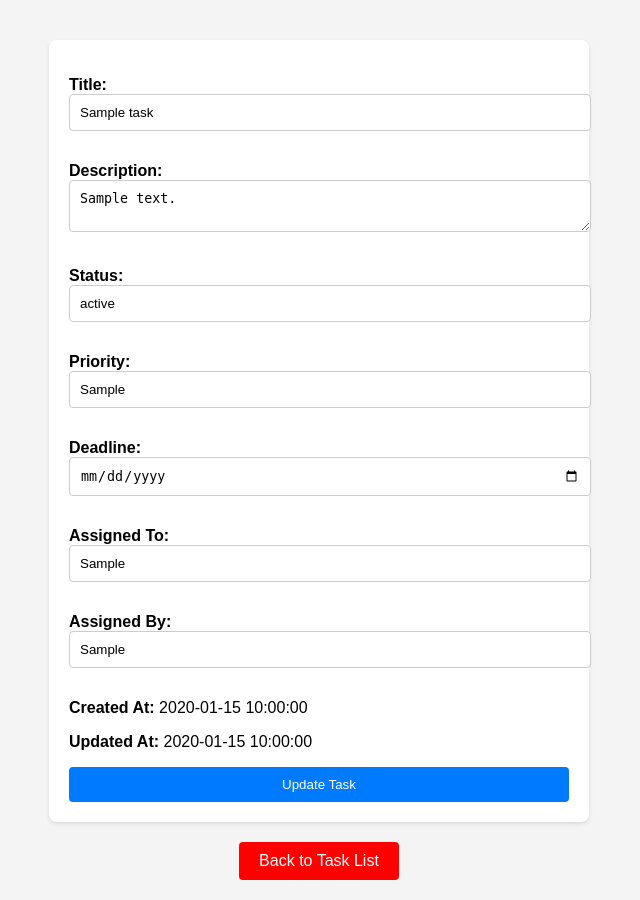
After one commit to Alessandro-Gomes-Bravio/A.V25, a Flask app: page /edit_task/1 in a window 1280 px wide. The commit adds this page. Shown: the whole page, without its empty margins (321-961 px from the left). Run offline with Flask 3, Linux system fonts and the light colour scheme; tables that the repository leaves empty or names only in its code hold one stand-in row (values such as "Sample post").

Commit message:
edit task
user story 3-A

```diff
--- a/app.py
+++ b/app.py
@@ -243,6 +243,28 @@ def show_task(task_id):
 
 
 
+@app.route('/edit_task/<int:task_id>', methods=['GET'])
+def edit_task(task_id):
+    task = Task.get_task_by_id(task_id)
+    if task:
+        return render_template('edit_task.html', task=task)  # Render edit form with task data
+    return redirect(url_for('show_tasks'))  # Redirect if task not found
+
+@app.route('/update_task/<int:task_id>', methods=['POST'])
+def update_task(task_id):
+    title = request.form['title']
+    description = request.form['description']
+    status = request.form['status']
+    priority = request.form['priority']
+    deadline = request.form['deadline']
+    assigned_to = request.form['assigned_to']
+    assigned_by = request.form['assigned_by']
+
+    Task.update_task(task_id, title, description, status, priority, deadline, assigned_to, assigned_by)
+
+    return redirect(url_for('show_task', task_id=task_id))  # Redirect to task details after update
+
+
 
 if __name__ == '__main__':
     app.run(debug=True)
--- a/models.py
+++ b/models.py
@@ -134,3 +134,16 @@ class Task:
         query = "SELECT * FROM tasks WHERE id = %s"
         cursor = db.execute(query, (task_id,))
         return cursor.fetchone()
+
+    @staticmethod
+    def update_task(task_id, title, description, status, priority, deadline, assigned_to, assigned_by):
+        """
+        Update a task in the database.
+        """
+        query = """
+        UPDATE tasks
+        SET title = %s, description = %s, status = %s, priority = %s, deadline = %s, assigned_to = %s, assigned_by = %s
+        WHERE id = %s
+        """
+        db.execute(query, (title, description, status, priority, deadline, assigned_to, assigned_by, task_id))
+        print(f"DEBUG: Taak geüpdatet: {title}")
--- a/static/task.css
+++ b/static/task.css
@@ -11,6 +11,14 @@ h1 {
 }
 
 form {
+    max-width: 500px;
+    margin: 20px auto;
+    padding: 20px;
+    background: #ffffff;
+    box-shadow: 0 2px 4px rgba(0, 0, 0, 0.1);
+    border-radius: 8px;
+}
+.container {
     max-width: 500px;
     margin: 20px auto;
     padding: 20px;
--- /dev/null
+++ b/templates/edit_task.html
@@ -0,0 +1,25 @@
+<!DOCTYPE html>
+<html lang="en">
+    <head>
+        <meta charset="UTF-8">
+        <meta name="viewport" content="width=device-width, initial-scale=1.0">
+        <title>Task Details</title>
+        <link rel="stylesheet" href="{{ url_for('static', filename='task.css') }}">
+    </head>
+    <body>
+        <form action="{{ url_for('update_task', task_id=task['id']) }}" method="POST">
+            <p><strong>Title:</strong> <input type="text" name="title" value="{{ task['title'] }}" /></p>
+            <p><strong>Description:</strong> <textarea name="description">{{ task['description'] }}</textarea></p>
+            <p><strong>Status:</strong> <input type="text" name="status" value="{{ task['status'] }}" /></p>
+            <p><strong>Priority:</strong> <input type="text" name="priority" value="{{ task['priority'] }}" /></p>
+            <p><strong>Deadline:</strong> <input type="date" name="deadline" value="{{ task['deadline'] }}" /></p>
+            <p><strong>Assigned To:</strong> <input type="text" name="assigned_to" value="{{ task['assigned_to'] }}" /></p>
+            <p><strong>Assigned By:</strong> <input type="text" name="assigned_by" value="{{ task['assigned_by'] }}" /></p>
+            <p><strong>Created At:</strong> {{ task['created_at'] }}</p>
+            <p><strong>Updated At:</strong> {{ task['updated_at'] }}</p>
+
+            <button type="submit">Update Task</button>
+        </form>
+        <a href="{{ url_for('user') }}">Back to Task List</a>
+    </body>
+</html>
--- a/templates/show_task.html
+++ b/templates/show_task.html
@@ -7,6 +7,7 @@
         <link rel="stylesheet" href="{{ url_for('static', filename='task.css') }}">
     </head>
     <body>
+        <div class="container">
             <h1>Task Details</h1>
             <p><strong>Title:</strong> {{ task['title'] }}</p>
             <p><strong>Description:</strong> {{ task['description'] }}</p>
@@ -17,6 +18,7 @@
             <p><strong>Assigned By:</strong> {{ task['assigned_by'] }}</p>
             <p><strong>Created At:</strong> {{ task['created_at'] }}</p>
             <p><strong>Updated At:</strong> {{ task['updated_at'] }}</p>
+        </div>
         <a href="{{ url_for('user') }}">Back to Task List</a>
     </body>
 </html>
--- a/templates/user.html
+++ b/templates/user.html
@@ -39,6 +39,7 @@
                     <th>Status</th>
                     <th>Priority</th>
                     <th>Deadline</th>
+                    <th>Actions</th>
                 </tr>
                 {% for task in tasks %}
                 <tr>
@@ -46,11 +47,15 @@
                     <td>{{ task['status'] }}</td>
                     <td>{{ task['priority'] }}</td>
                     <td>{{ task['deadline'] }}</td>
+                    <td>
+                        <a href="{{ url_for('edit_task', task_id=task['id']) }}">Edit</a>
+                    </td>
                 </tr>
                 {% endfor %}
             </table>
             <a href="{{ url_for('add_task') }}">Add Task</a>
         </div>
+
 
     </div>
 
```
Lines whose indentation alone changed are shown as unchanged.
